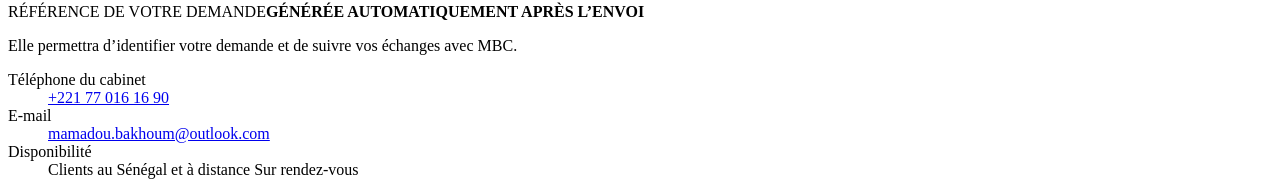
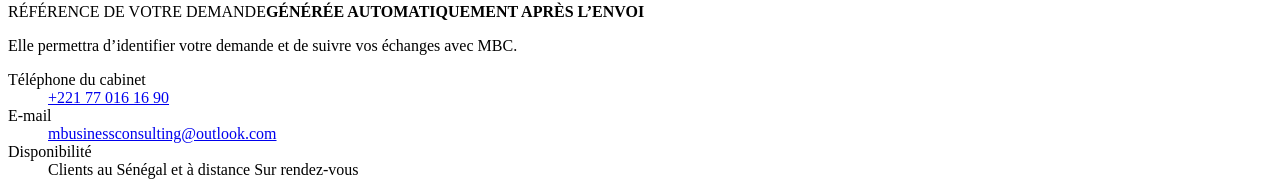
Before and after one commit to slytherinboy/mbc-juridique, a Next.js app: page / in a window 1280 px wide. Shown: the part 9677-9870 px from the top of the page. Built offline with nearby package versions, Linux system fonts and the light colour scheme.

Commit message:
Update MBC contact email to mbusinessconsulting@outlook.com

```diff
--- a/app/page.tsx
+++ b/app/page.tsx
@@ -233,7 +233,7 @@
 
     setDeliveryChannel("email");
     const emailSubject = `Demande juridique MBC — ${request.reference}`;
-    window.location.href = `mailto:mamadou.bakhoum@outlook.com?subject=${encodeURIComponent(emailSubject)}&body=${encodeURIComponent(request.message)}`;
+    window.location.href = `mailto:mbusinessconsulting@outlook.com?subject=${encodeURIComponent(emailSubject)}&body=${encodeURIComponent(request.message)}`;
   }
 
   return (
@@ -580,7 +580,7 @@
             </div>
             <dl>
               <div><dt>Téléphone du cabinet</dt><dd><a href="tel:+221770161690">+221 77 016 16 90</a></dd></div>
-              <div><dt>E-mail</dt><dd><a href="mailto:mamadou.bakhoum@outlook.com">mamadou.bakhoum@outlook.com</a></dd></div>
+              <div><dt>E-mail</dt><dd><a href="mailto:mbusinessconsulting@outlook.com">mbusinessconsulting@outlook.com</a></dd></div>
               <div><dt>Disponibilité</dt><dd>Clients au Sénégal et à distance <span>Sur rendez-vous</span></dd></div>
             </dl>
           </div>
```
